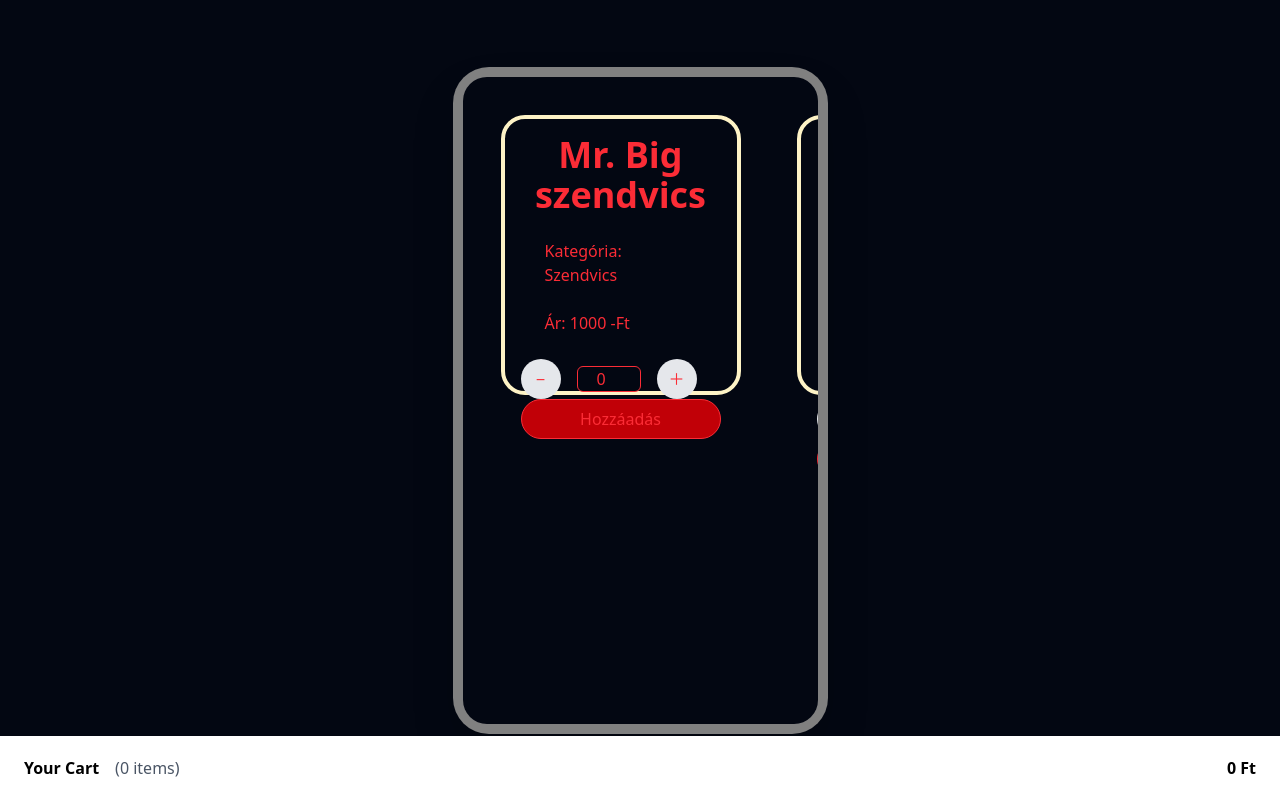
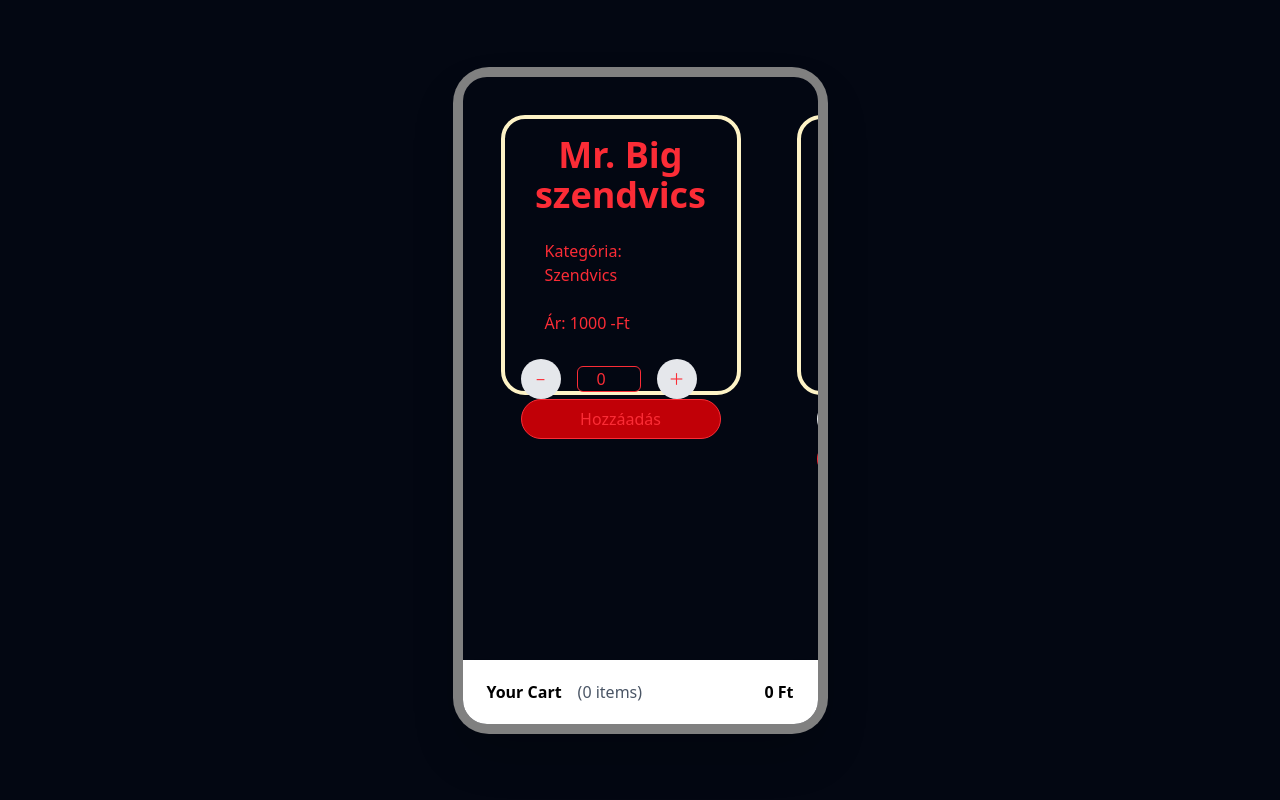
Before and after one commit to Jedlik202513A/Projektnap_JedlikBufe, a Nuxt app in the folder frontend/: page /menu in a window 1280 px wide. Built offline with nearby package versions, Linux system fonts and the light colour scheme.

Commit message:
cart inside the mobile

```diff
--- a/frontend/app/components/cart.vue
+++ b/frontend/app/components/cart.vue
@@ -21,7 +21,7 @@ const toggleCart = () => {
 </script>
 
 <template>
-    <div class="fixed bottom-0 left-0 right-0 bg-white shadow-lg transform transition-transform duration-300"
+    <div class="absolute bottom-0 left-0 right-0 bg-white shadow-lg transform transition-transform duration-300"
          :class="{ 'translate-y-0': isCartOpen, 'translate-y-[calc(100%-4rem)]': !isCartOpen }">
 
         <!-- Top Bar -->
@@ -54,7 +54,8 @@ const toggleCart = () => {
                 </div>
             </div>
 
-            <button @click="placeOrder"
+            <button @click="placeOrder" v-if="cart.length > 0"
+            :disabled="cart.length === 0"
                     class="w-full bg-blue-500 text-white py-3 rounded-lg hover:bg-blue-600 transition">
                 Place Order
             </button>
--- a/frontend/app/layouts/mobil.vue
+++ b/frontend/app/layouts/mobil.vue
@@ -17,7 +17,7 @@ onMounted(() => {
 <template>
     <div class="app-container bg-gray-950">
         <div class="mobile-frame" v-if="!isMobilDevice">
-            <div class="mobile-frame-content text-red-500 bg-gray-950 ">
+            <div class="mobile-frame-content text-red-500 bg-gray-950 relative">
                 <slot/>
             </div>
         </div>
```
